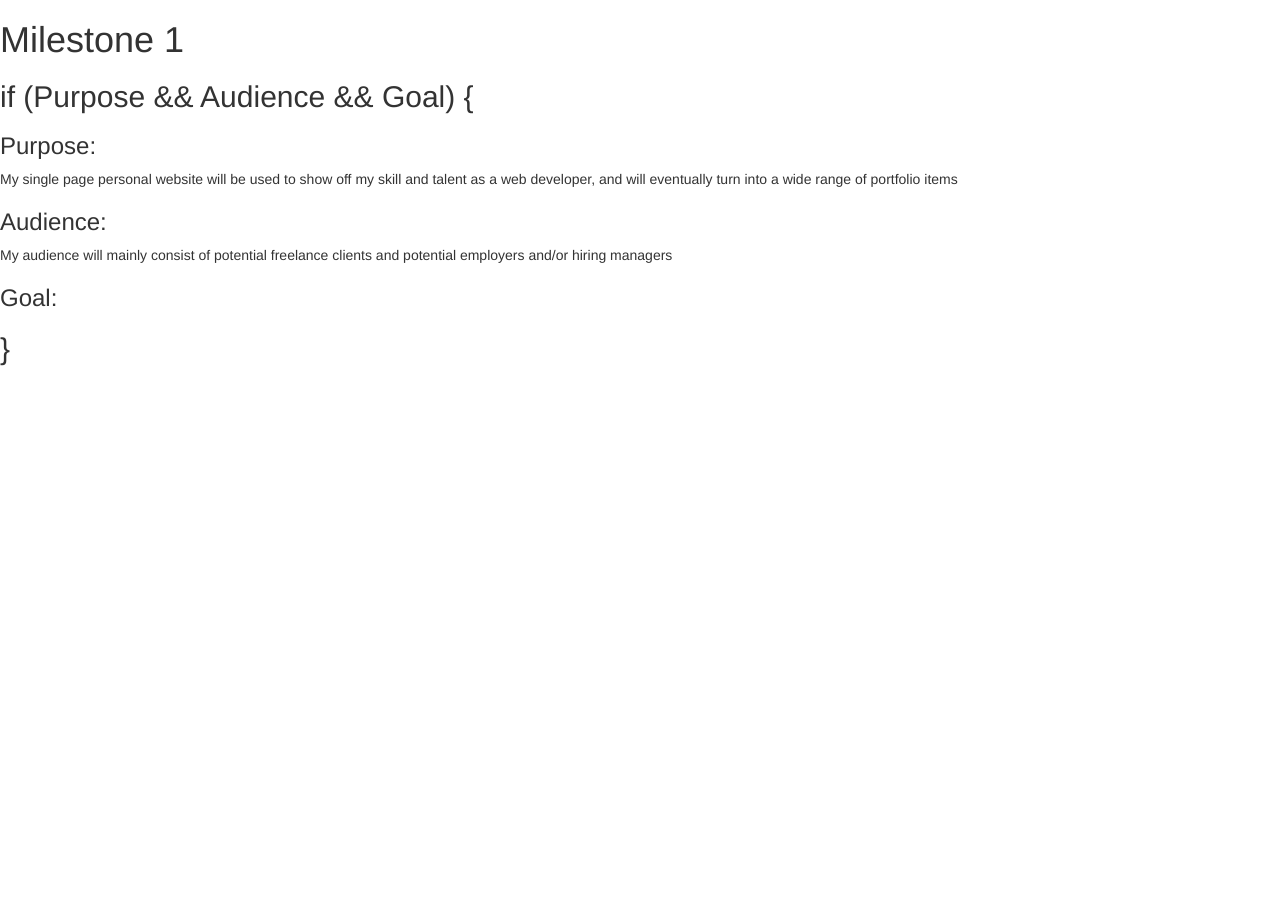
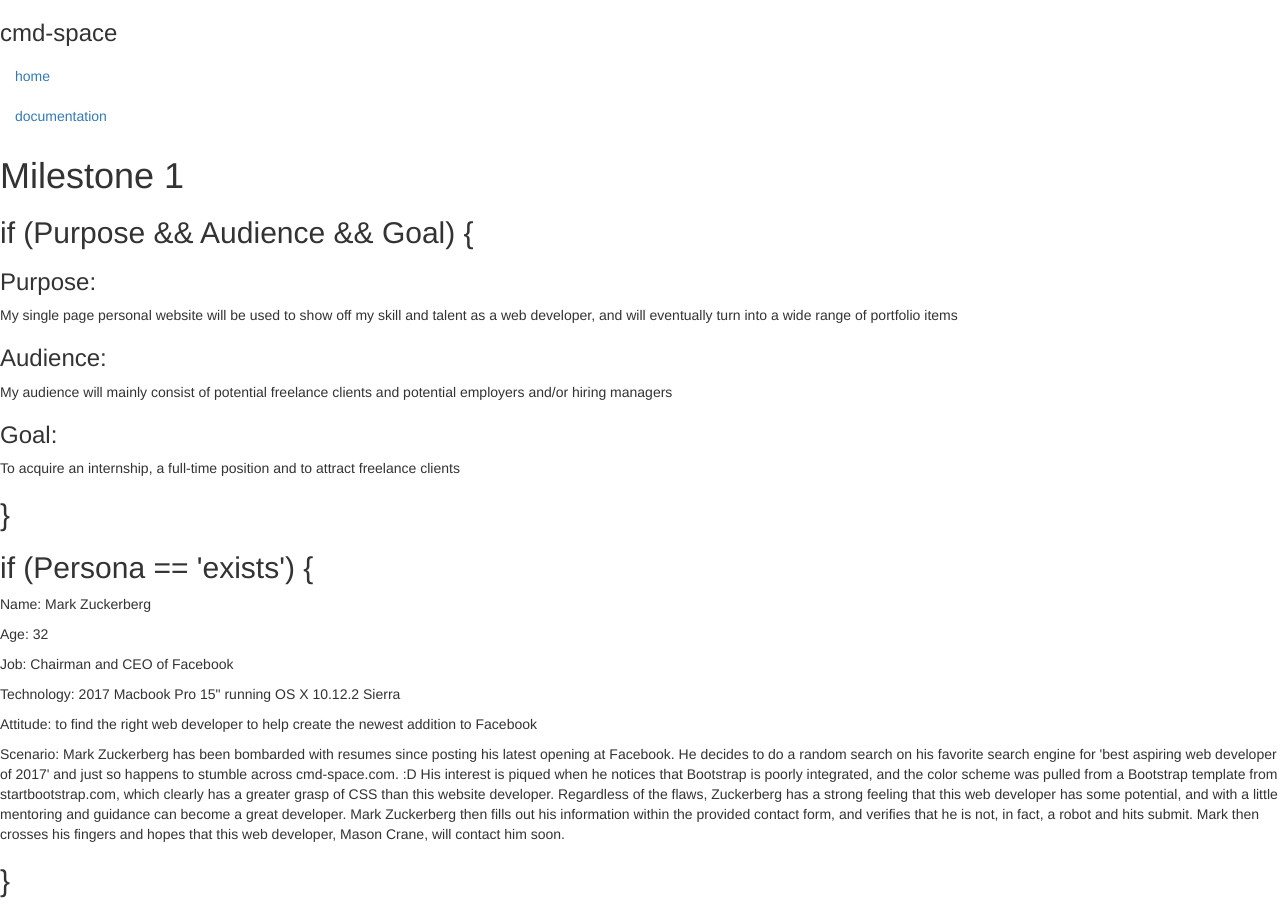
Before and after one commit to cmd-space/cmd-space-com, a PHP site: page /milestone-1.php in a window 1280 px wide. Before the commit the page ends 366 px from the top, so only its background shows below. Run offline with PHP 8.4, Linux system fonts and the light colour scheme.

Commit message:
css to properly align the nav and changed color of text. Also added content to milestone-1.php

```diff
--- a/public_html/documentation/milestone-1.php
+++ b/public_html/documentation/milestone-1.php
@@ -16,31 +16,48 @@
 		<script src="https://oss.maxcdn.com/html5shiv/3.7.3/html5shiv.min.js"></script>
 		<script src="https://oss.maxcdn.com/respond/1.4.2/respond.min.js"></script>
 		<![endif]-->
+
+		<link rel="stylesheet" href="../css/main.css">
+
 	</head>
 	<body>
-		<h1>Milestone 1</h1>
+		<div class="site-wrapper">
 
-		<h2>if (Purpose && Audience && Goal) {</h2>
+			<div class="site-wrapper-inner">
 
-		<h3>Purpose:</h3>
+				<div class="cover-container">
 
-		<p>
-			My single page personal website will be used to show off my skill and talent as a web developer, and will eventually turn into a wide range of portfolio items
-		</p>
-
-		<h3>Audience:</h3>
-
-		<p>
-			My audience will mainly consist of potential freelance clients and potential employers and/or hiring managers
-		</p>
-
-		<h3>Goal:</h3>
-
-		<p>
-
-		</p>
-
-		<h2>}</h2>
+					<div class="masthead clearfix">
+						<div class="inner">
+							<h3 class="masthead-brand">cmd-space</h3>
+							<nav>
+								<ul class="nav masthead-nav">
+									<li><a href="https://bootcamp-coders.cnm.edu/~mcrane2/cmd-space-com/public_html/">home</a></li>
+									<li class="active"><a href="#">documentation</a></li>
+								</ul>
+							</nav>
+						</div>
+					</div>
+					<h1>Milestone 1</h1>
+					<h2>if (Purpose && Audience && Goal) {</h2>
+					<h3>Purpose:</h3>
+					<p>My single page personal website will be used to show off my skill and talent as a web developer, and will eventually turn into a wide range of portfolio items</p>
+					<h3>Audience:</h3>
+					<p>My audience will mainly consist of potential freelance clients and potential employers and/or hiring managers</p>
+					<h3>Goal:</h3>
+					<p>To acquire an internship, a full-time position and to attract freelance clients</p>
+					<h2>}</h2>
+					<h2>if (Persona == 'exists') {</h2>
+					<p>Name: Mark Zuckerberg</p>
+					<p>Age: 32</p>
+					<p>Job: Chairman and CEO of Facebook</p>
+					<p>Technology: 2017 Macbook Pro 15" running OS X 10.12.2 Sierra</p>
+					<p>Attitude: to find the right web developer to help create the newest addition to Facebook</p>
+					<p>Scenario: Mark Zuckerberg has been bombarded with resumes since posting his latest opening at Facebook. He decides to do a random search on his favorite search engine for 'best aspiring web developer of 2017' and just so happens to stumble across cmd-space.com. :D His interest is piqued when he notices that Bootstrap is poorly integrated, and the color scheme was pulled from a Bootstrap template from startbootstrap.com, which clearly has a greater grasp of CSS than this website developer. Regardless of the flaws, Zuckerberg has a strong feeling that this web developer has some potential, and with a little mentoring and guidance can become a great developer. Mark Zuckerberg then fills out his information within the provided contact form, and verifies that he is not, in fact, a robot and hits submit. Mark then crosses his fingers and hopes that this web developer, Mason Crane, will contact him soon.</p>
+					<h2>}</h2>
+				</div>
+			</div>
+		</div>
 
 		<!-- jQuery (necessary for Bootstrap's JavaScript plugins) -->
 		<script src="https://ajax.googleapis.com/ajax/libs/jquery/1.12.4/jquery.min.js"></script>
```
Also changed, not shown: public_html/css/main.css (+30 -0 lines).
